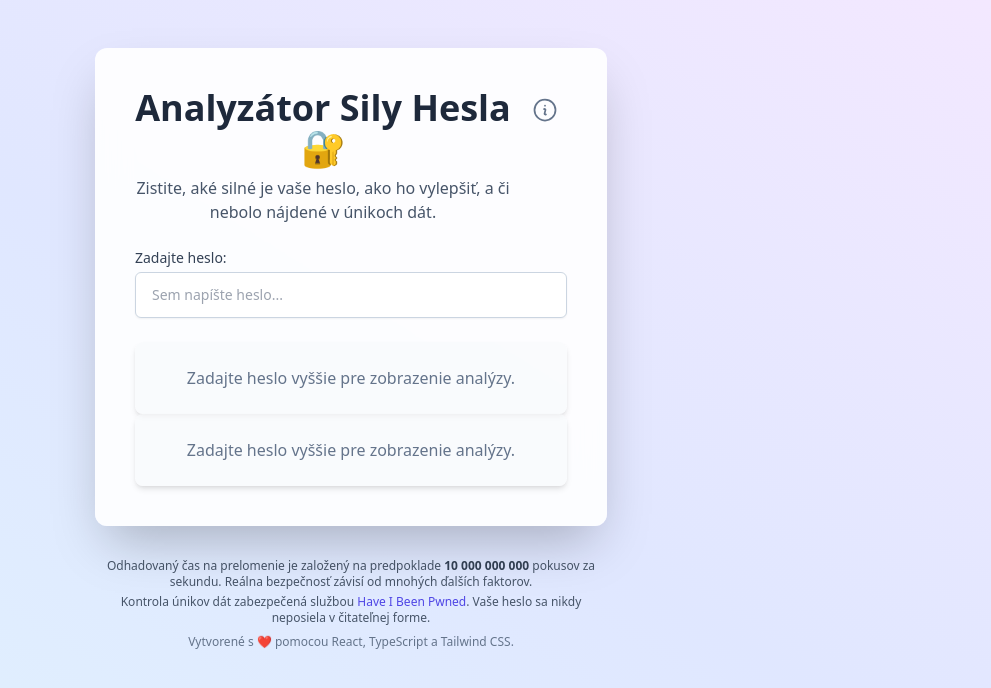
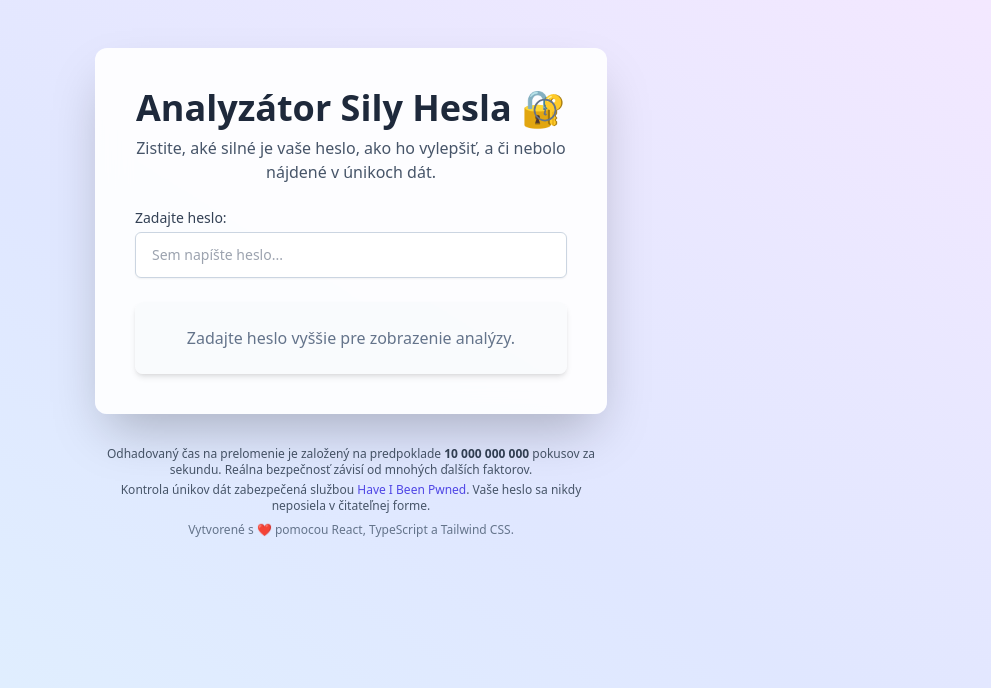
Before and after one commit to adrian-13/password-analyzer, a React (Vite) app: page / in a window 1280 px wide. Shown: the top 688 px of the page, without its empty margins (289-1280 px from the left). Built offline with nearby package versions, Linux system fonts and the light colour scheme.

Commit message:
Update App.tsx

```diff
--- a/App.tsx
+++ b/App.tsx
@@ -74,8 +74,8 @@ const App: React.FC = () => {
     <div className="min-h-screen flex flex-col items-center justify-start p-4 bg-gradient-to-tr from-sky-100 via-indigo-100 to-purple-100 selection:bg-indigo-500 selection:text-white">
       <div className="w-full max-w-lg space-y-8 mt-8 mb-8">
         <div className="bg-white/90 backdrop-blur-lg shadow-2xl rounded-xl p-6 md:p-10 space-y-6">
-          <header className="flex justify-between items-start">
-            <div className="flex-grow text-center">
+          <header className="relative">
+            <div className="text-center">
               <h1 className="text-3xl md:text-4xl font-bold text-slate-800">
                 Analyzátor Sily Hesla <span role="img" aria-label="lock icon" className="inline-block">🔐</span>
               </h1>
@@ -85,7 +85,7 @@ const App: React.FC = () => {
             </div>
             <button
               onClick={toggleInfoModal}
-              className="p-2 text-slate-500 hover:text-indigo-600 focus:outline-none focus:ring-2 focus:ring-indigo-500 focus:ring-offset-2 rounded-full ml-3 flex-shrink-0"
+              className="absolute top-0 right-0 p-2 text-slate-500 hover:text-indigo-600 focus:outline-none focus:ring-2 focus:ring-indigo-500 focus:ring-offset-2 rounded-full"
               aria-label="Informácie o aplikácii"
               title="Informácie o aplikácii"
             >
@@ -105,12 +105,6 @@ const App: React.FC = () => {
                 hibpError={hibpError}
                 isPasswordEntered={password.length > 0}
               />
-            )}
-            {/* Placeholder for when no password is entered yet, shown only if analysisResult is not yet set by initial empty password analysis */}
-            {!password && analysisResult && analysisResult.strengthText === "Zadajte heslo" && (
-               <div className="text-center p-6 bg-slate-50/70 shadow-md rounded-lg">
-                 <p className="text-slate-500">Zadajte heslo vyššie pre zobrazenie analýzy.</p>
-               </div>
             )}
           </main>
         </div>
```
